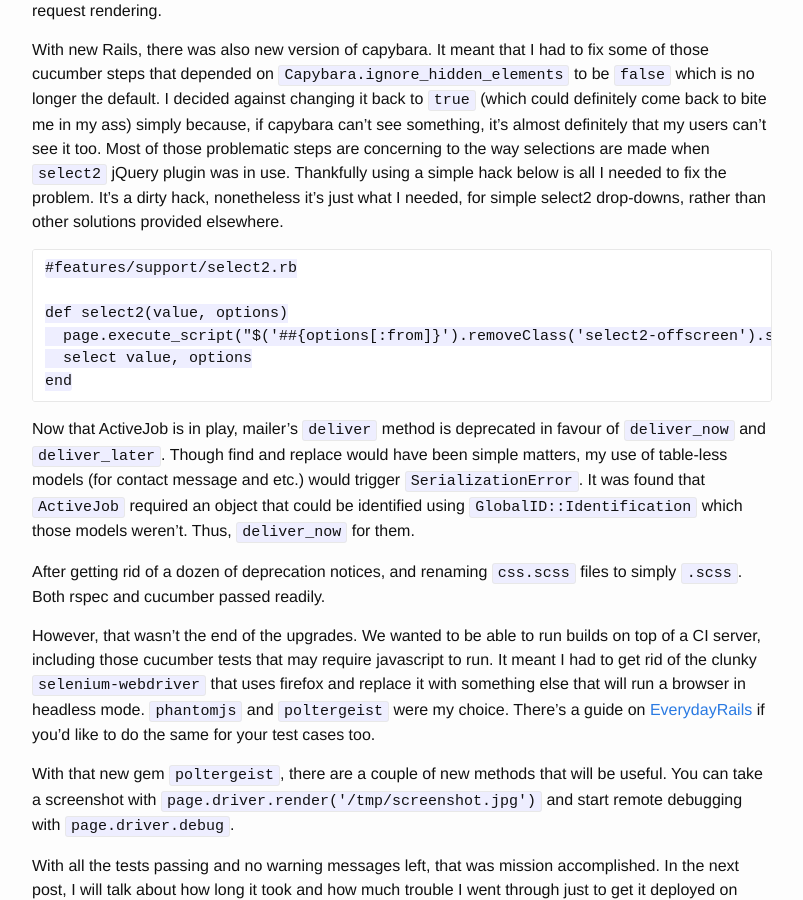
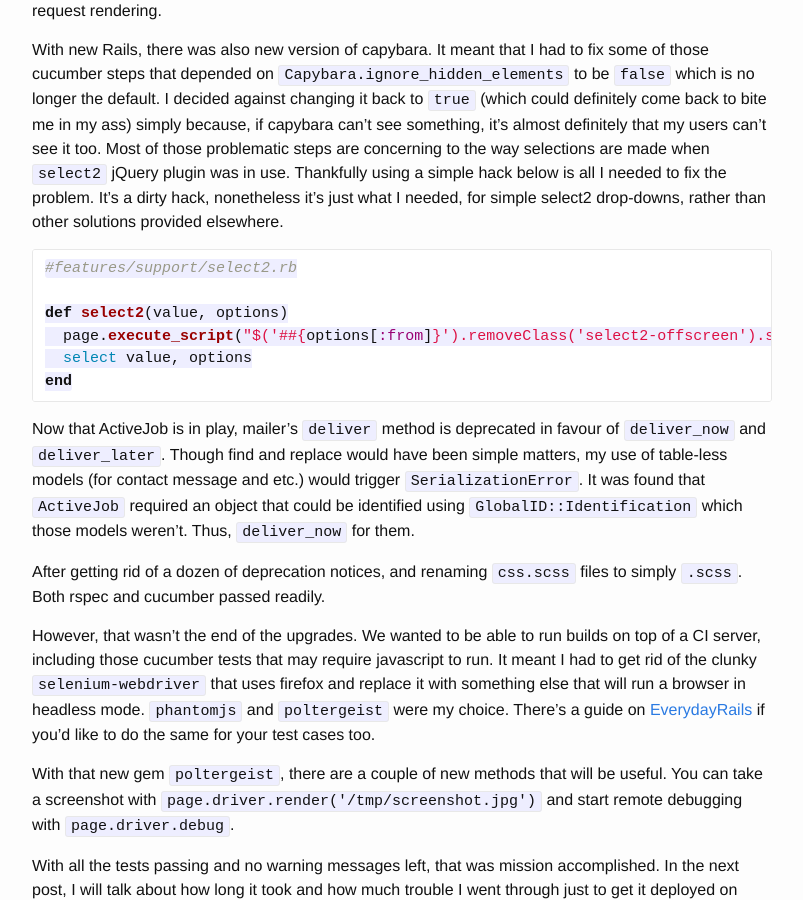
Before and after one commit to mmhan/jekyll-test, a Jekyll site: the page built from _posts/2015-06-11-upgrading-to-rails-4-2-from-4-1.md, in a window 1280 px wide and 900 px high, scrolled down 1159 px. Shown: the whole window, without its empty margins (238-1041 px from the left). Built offline with Jekyll 4.4.1, drawn with Linux system fonts in a browser that asks for light colours; Markdown is read by kramdown in place of the engine named in the settings.

Commit message:
Improved codeblocks

````diff
--- a/_config.yml
+++ b/_config.yml
@@ -32,7 +32,7 @@
       author: mmhan
 
 # Build settings
-markdown: kramdown
+markdown: redcarpet
 #lsi: true
 
 kramdown:
--- a/_posts/2015-06-11-upgrading-to-rails-4-2-from-4-1.md
+++ b/_posts/2015-06-11-upgrading-to-rails-4-2-from-4-1.md
@@ -44,12 +44,14 @@
 
 With new Rails, there was also new version of capybara. It meant that I had to fix some of those cucumber steps that depended on `Capybara.ignore_hidden_elements` to be `false` which is no longer the default. I decided against changing it back to `true` (which could definitely come back to bite me in my ass) simply because, if capybara can't see something, it's almost definitely that my users can't see it too. Most of those problematic steps are concerning to the way selections are made when `select2` jQuery plugin was in use. Thankfully using a simple hack below is all I needed to fix the problem. It's a dirty hack, nonetheless it's just what I needed, for simple select2 drop-downs, rather than other solutions provided elsewhere.
 
-    #features/support/select2.rb
+```ruby
+#features/support/select2.rb
 
-    def select2(value, options)
-      page.execute_script("$('##{options[:from]}').removeClass('select2-offscreen').show()")
-      select value, options
-    end
+def select2(value, options)
+  page.execute_script("$('##{options[:from]}').removeClass('select2-offscreen').show()")
+  select value, options
+end
+```
 
 Now that ActiveJob is in play, mailer's `deliver` method is deprecated in favour of `deliver_now` and `deliver_later`. Though find and replace would have been simple matters, my use of table-less models (for contact message and etc.) would trigger `SerializationError`. It was found that `ActiveJob` required an object that could be identified using `GlobalID::Identification` which those models weren't. Thus, `deliver_now` for them.
 
````
